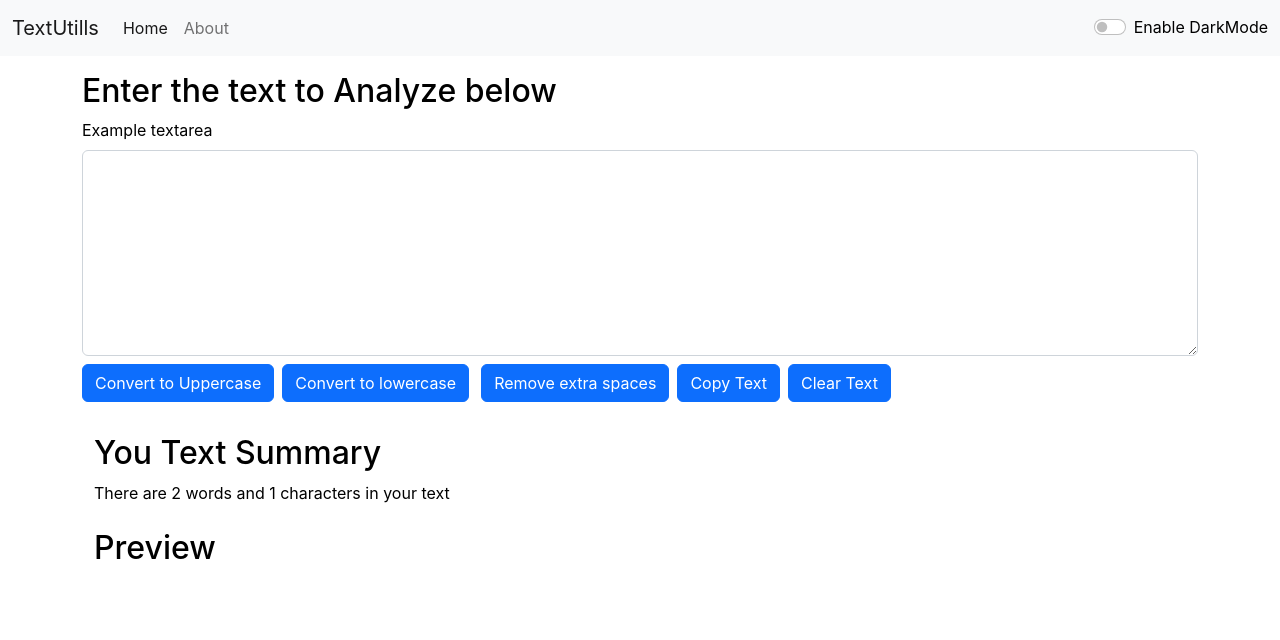
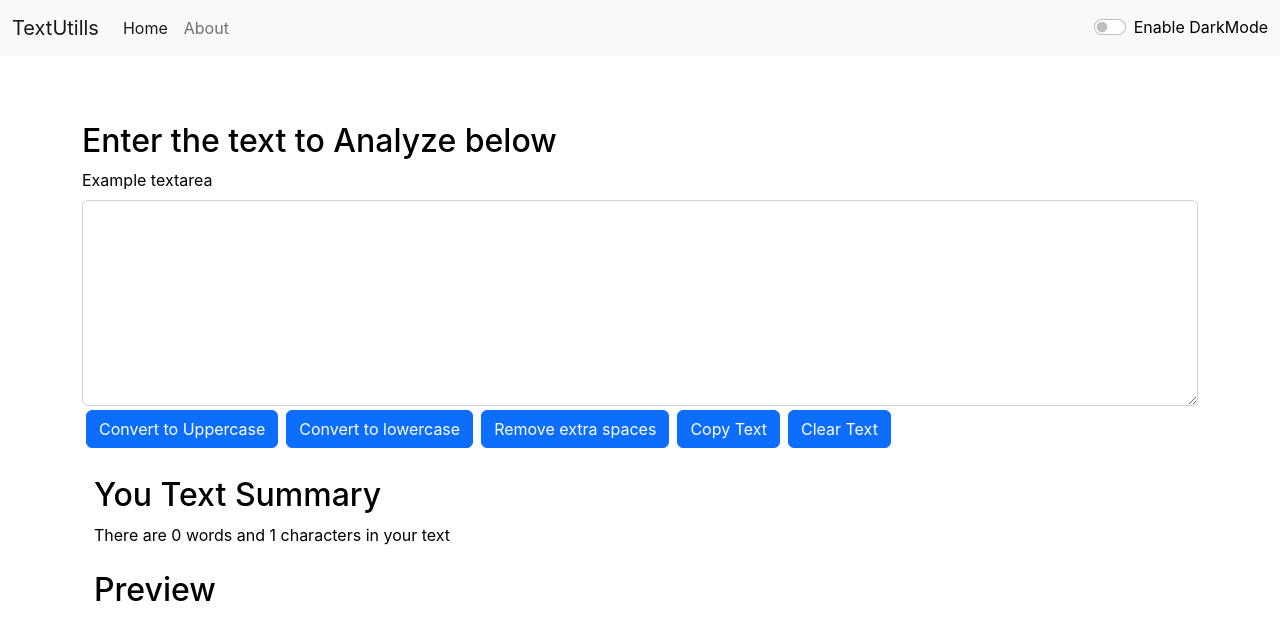
Before and after one commit to Okiitr/React, a React (Create React App) app in the folder my-app/: page / in a window 1280 px wide. Shown: the top 640 px of the page. Built offline with nearby package versions, Linux system fonts and the light colour scheme.

Commit message:
app updated

```diff
--- a/my-app/public/index.html
+++ b/my-app/public/index.html
@@ -2,7 +2,7 @@
 <html lang="en">
   <head>
     <meta charset="utf-8" />
-    <link rel="icon" href="%PUBLIC_URL%/favicon.ico" />
+    <link rel="icon" href="%PUBLIC_URL%/Favicon.ico" />
     <meta name="viewport" content="width=device-width, initial-scale=1" />
     <meta name="theme-color" content="#000000" />
     <meta
@@ -11,7 +11,7 @@
     />
     <link rel="apple-touch-icon" href="%PUBLIC_URL%/logo192.png" />
     <link rel="manifest" href="%PUBLIC_URL%/manifest.json" />
-    <title>React App</title>
+    <title>TextUtills</title>
     <link
       href="https://cdn.jsdelivr.net/npm/bootstrap@5.2.0-beta1/dist/css/bootstrap.min.css"
       rel="stylesheet"
--- a/my-app/src/App.js
+++ b/my-app/src/App.js
@@ -22,7 +22,7 @@ function App() {
   const toggleMode = () => {
     if (mode === "light") {
       setMode("dark");
-      document.body.style.backgroundColor = "#0080ff";
+      document.body.style.backgroundColor = "#057a87";
       showAlert("Dark mode has been enable", "success");
     } else {
       setMode("light");
--- a/my-app/src/components/Alert.js
+++ b/my-app/src/components/Alert.js
@@ -9,9 +9,11 @@ export default function Alert(props) {
   //       return (lower.slice(1)=lower.charAt(0).toUpperCase() );
   //      }
   return (
-   props.alert && <div className={`alert alert-${props.alert.type} alert-dismissible fade show`} role="alert">
-    <strong>{props.alert.type}</strong> :{props.alert.msg}
-    <button type="button" className="btn-close" data-bs-dismiss="alert" aria-label="Close"></button>
+    <div style={{height:'50px'}}>
+    {props.alert && <div className={`alert alert-${props.alert.type} alert-dismissible fade show`} role="alert">
+        <strong>{props.alert.type}</strong> :{props.alert.msg}
+        <button type="button" className="btn-close" data-bs-dismiss="alert" aria-label="Close"></button>
+    </div>}
   </div>
   )
 
--- a/my-app/src/components/Textarea.js
+++ b/my-app/src/components/Textarea.js
@@ -50,15 +50,15 @@ const handleClear = () => {
 
         <textarea className="form-control" value={text} onChange={handleOnChange} id="myBox" rows="8" style={{ backgroundColor: props.mode === 'dark' ? '#20262d': 'white', color: props.mode === 'dark' ? 'white' : 'black' }}></textarea>
 
-        <button className="btn btn-primary my-2" onClick={changeToUpper} >Convert to Uppercase</button>
-        <button className="btn btn-primary my-2 mx-2" onClick={changeToLower}>Convert to lowercase</button>
-        <button className="btn btn-primary mx-1" onClick={handleExtraSpaces}>Remove extra spaces</button>
-        <button className="btn btn-primary mx-1" onClick={handleCopy}>Copy Text</button>
-        <button className="btn btn-primary mx-1" onClick={handleClear}>Clear Text</button>
+        <button disabled={text.length===0} className="btn btn-primary mx-1 my-1" onClick={changeToUpper} >Convert to Uppercase</button>
+        <button disabled={text.length===0} className="btn btn-primary mx-1 my-1" onClick={changeToLower}>Convert to lowercase</button>
+        <button disabled={text.length===0} className="btn btn-primary mx-1 my-1" onClick={handleExtraSpaces}>Remove extra spaces</button>
+        <button disabled={text.length===0} className="btn btn-primary mx-1 my-1" onClick={handleCopy}>Copy Text</button>
+        <button disabled={text.length===0} className="btn btn-primary mx-1 my-1" onClick={handleClear}>Clear Text</button>
       </div>
       <div className="container my-4" style={{ color: props.mode === 'dark' ? 'white' : 'black' }}>
         <h2>You Text Summary</h2>
-        <p>There are {text.split(" ").length} words and {text.length} characters in your text</p>
+        <p>There are {text.split(" ").filter((element)=>{return element.length!==0}).length} words and {text.length} characters in your text</p>
       </div>
        <div className="container my-4" style={{ color: props.mode === 'dark' ? 'white' : 'black' }}>
           <h2>Preview</h2>
```
